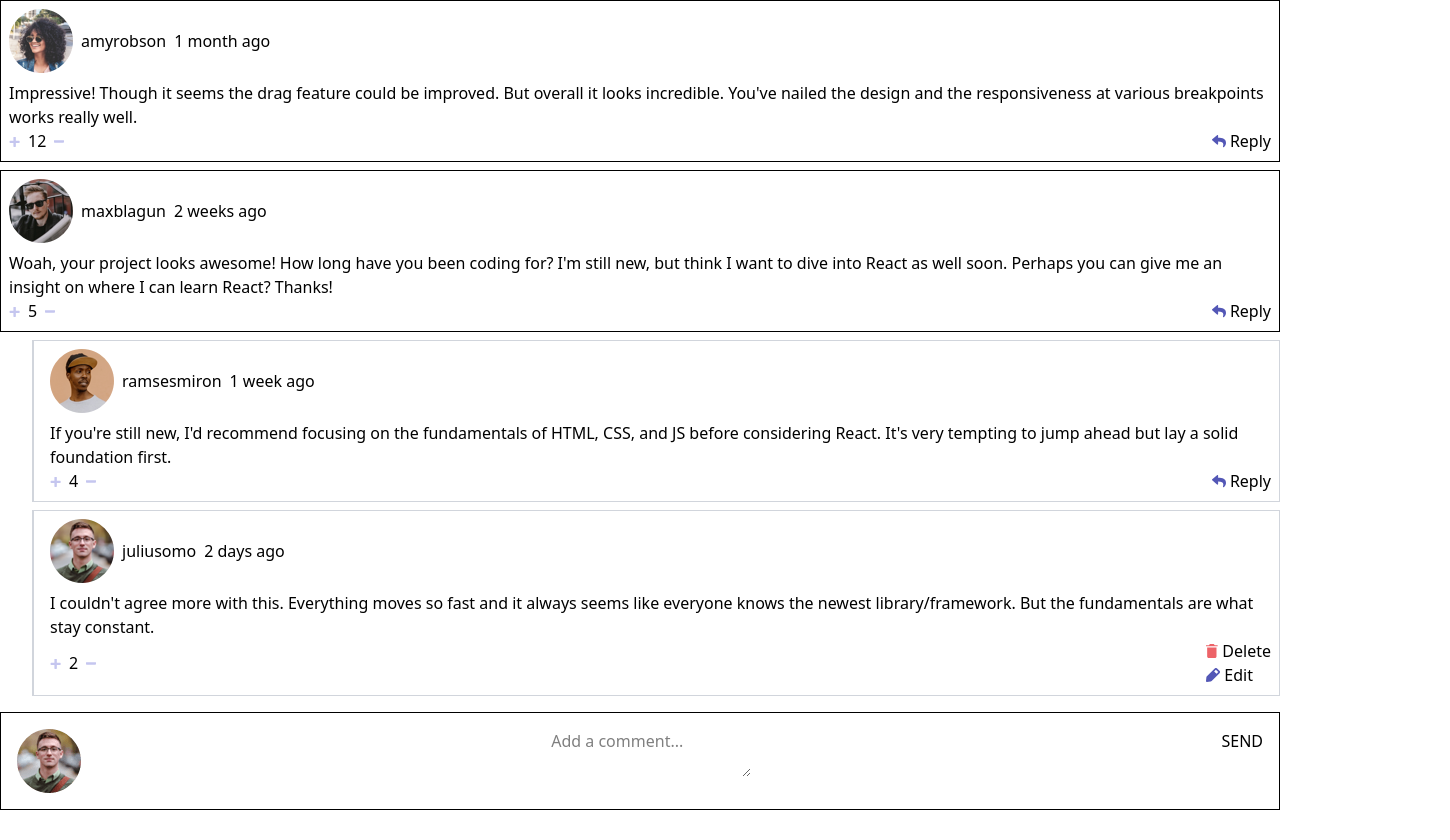
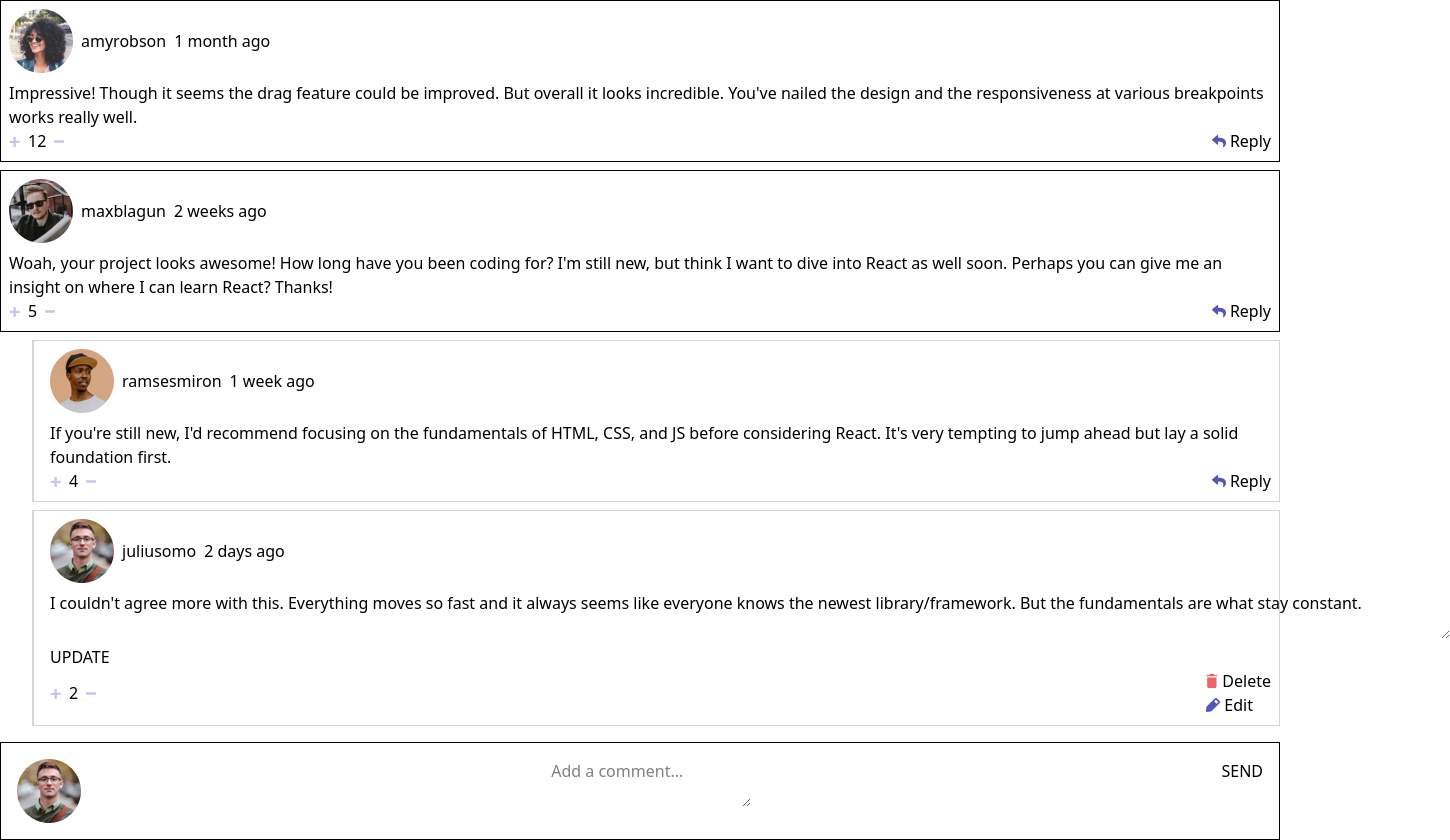
Before and after one commit to SanazBHMN/interactive-comments-section, a React (Vite) app: page / in a window 1280 px wide. Both pictures are taken after a click on the button "Edit". Shown: the whole page, 1450 px wide, since content can reach past the window. Before the commit the page ends 810 px from the top, so only its background shows below. Built offline with nearby package versions, Linux system fonts and the light colour scheme.

Commit message:
Implement a function to update a comment or reply

```diff
--- a/src/App.tsx
+++ b/src/App.tsx
@@ -57,9 +57,34 @@ function App() {
     );
   };
 
+  const updateComment = (commentId: string | number, newContent: string) => {
+    const updatedComment = comments.map((comment) => {
+      if (comment.id === commentId) return { ...comment, content: newContent };
+
+      if (comment.replies) {
+        const updatedReplies = comment.replies.map((reply) => {
+          if (reply.id === commentId) {
+            return { ...reply, content: newContent };
+          }
+          return reply;
+        });
+
+        return { ...comment, replies: updatedReplies };
+      }
+
+      return comment;
+    });
+
+    setComments(updatedComment);
+  };
+
   return (
     <CurrentUserContext.Provider value={currentUser}>
-      <CommentsList comments={comments} onDeleteComment={deleteComment} />
+      <CommentsList
+        comments={comments}
+        onDeleteComment={deleteComment}
+        onUpdateComment={updateComment}
+      />
       <form
         onSubmit={onSubmitHandler}
         className="flex justify-between items-start border gap-2 mt-4 p-4"
--- a/src/components/CommentCard.tsx
+++ b/src/components/CommentCard.tsx
@@ -1,4 +1,4 @@
-import { useContext } from "react";
+import { useContext, useState } from "react";
 import { CurrentUserContext } from "../App";
 // import types
 import type { Comment as CommentType } from "../types";
@@ -13,17 +13,28 @@ interface CommentCardProps {
   comment: CommentType;
   isReply?: boolean;
   onDeleteComment?: (commentId: string | number) => void;
+  onUpdateComment?: (commentId: string | number, newContent: string) => void;
 }
 
 function CommentCard({
   comment,
   isReply = false,
   onDeleteComment,
+  onUpdateComment,
 }: CommentCardProps) {
   const { id, user, content, createdAt, replies, score } = comment;
 
+  const [isInEditMode, setIsInEditMode] = useState(false);
+  const [editedContent, setEditedContent] = useState(content);
+
   const currentUser = useContext(CurrentUserContext);
+
   const isOwner = comment.user.username === currentUser?.username;
+
+  const handleUpdateContent = (commentId: string | number, content: string) => {
+    onUpdateComment ? onUpdateComment(commentId, content) : undefined;
+    setIsInEditMode(false);
+  };
 
   return (
     <li
@@ -37,7 +48,20 @@ function CommentCard({
           <span>{user.username}</span>
           <span>{createdAt}</span>
         </div>
-        <p>{content}</p>
+        {isInEditMode ? (
+          <textarea
+            cols={150}
+            value={editedContent}
+            onChange={(event) => setEditedContent(event.target.value)}
+          ></textarea>
+        ) : (
+          <p>{editedContent}</p>
+        )}
+        {isInEditMode && (
+          <button onClick={() => handleUpdateContent(id, editedContent)}>
+            UPDATE
+          </button>
+        )}
 
         <div className="flex justify-between items-center">
           <div className="flex items-center gap-2">
@@ -64,6 +88,7 @@ function CommentCard({
               <button
                 className="flex justify-center items-center gap-1 cursor-pointer"
                 aria-label="Edit comment"
+                onClick={() => setIsInEditMode(true)}
               >
                 <img src={editIcon} alt="" />
                 Edit
--- a/src/components/CommentsList.tsx
+++ b/src/components/CommentsList.tsx
@@ -6,16 +6,25 @@ import type { Comment as CommentType } from "../types";
 interface CommentsListProps {
   comments: Array<CommentType>;
   onDeleteComment?: (commentId: string | number) => void;
+  onUpdateComment?: (commentId: string | number, newContent: string) => void;
 }
 
-function CommentsList({ comments, onDeleteComment }: CommentsListProps) {
+function CommentsList({
+  comments,
+  onDeleteComment,
+  onUpdateComment,
+}: CommentsListProps) {
   const sortedComments = [...comments].sort((a, b) => b.score - a.score); // Sort comments by score in descending order
 
   return (
     <ul>
       {sortedComments.map((comment) => (
         <div key={comment.id}>
-          <CommentCard comment={comment} onDeleteComment={onDeleteComment} />
+          <CommentCard
+            comment={comment}
+            onDeleteComment={onDeleteComment}
+            onUpdateComment={onUpdateComment}
+          />
           {comment.replies?.map((reply) => (
             <CommentCard
               key={reply.id}
```
